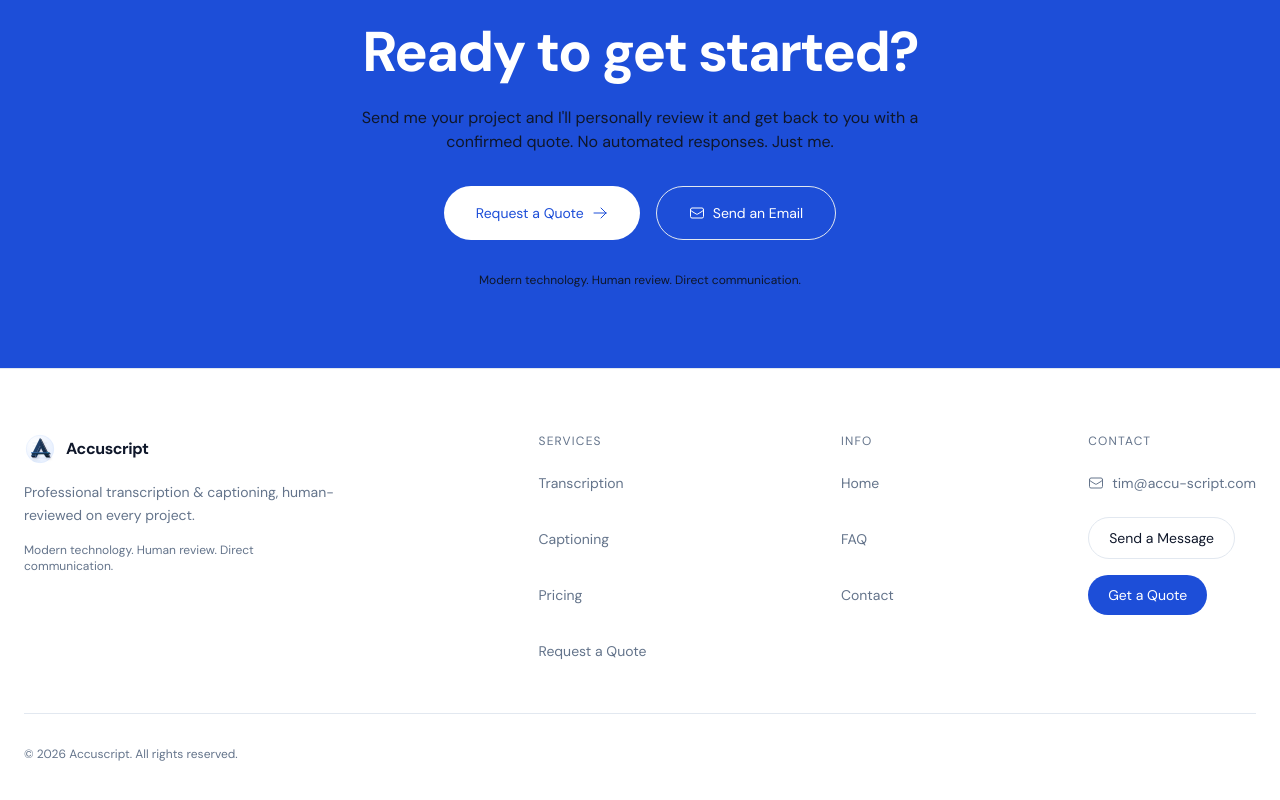
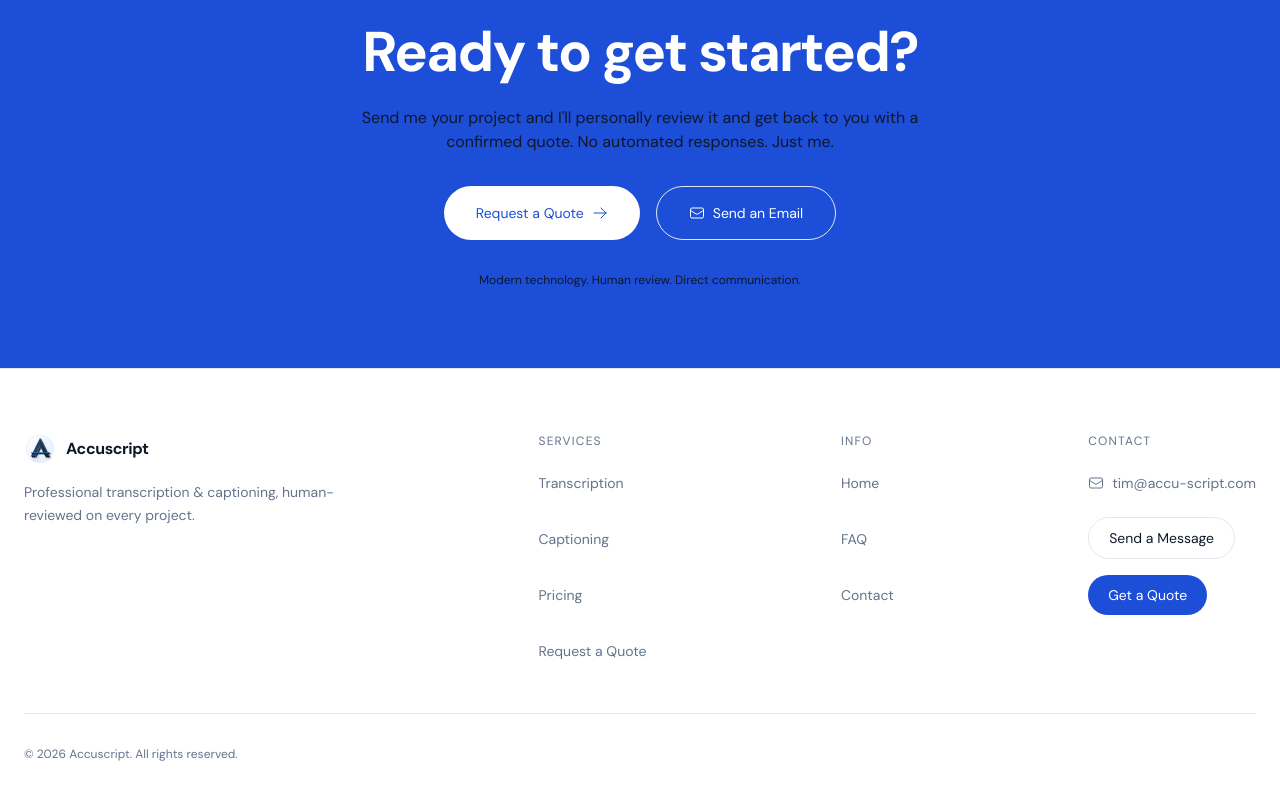
Before and after one commit to Tim-92/accuscript, a Next.js app: page / in a window 1280 px wide. Shown: the part 5439-6239 px from the top of the page. Built offline with nearby package versions, Linux system fonts and the light colour scheme.

Commit message:
Local Commit: 2026-10-18T23:21:47.719Z - Deleted the `<p>` tagline "Modern technology. Human review. Direct communication." from the footer brand section in `src/components/Footer.tsx` (lines 34–36). - No changes were skipped.

```diff
--- a/src/components/Footer.tsx
+++ b/src/components/Footer.tsx
@@ -30,9 +30,6 @@
             </Link>
             <p className="text-sm text-muted-foreground leading-relaxed">
               Professional transcription &amp; captioning, human-reviewed on every project.
-            </p>
-            <p className="text-xs text-muted-foreground font-500">
-              Modern technology. Human review. Direct communication.
             </p>
           </div>
 
```
